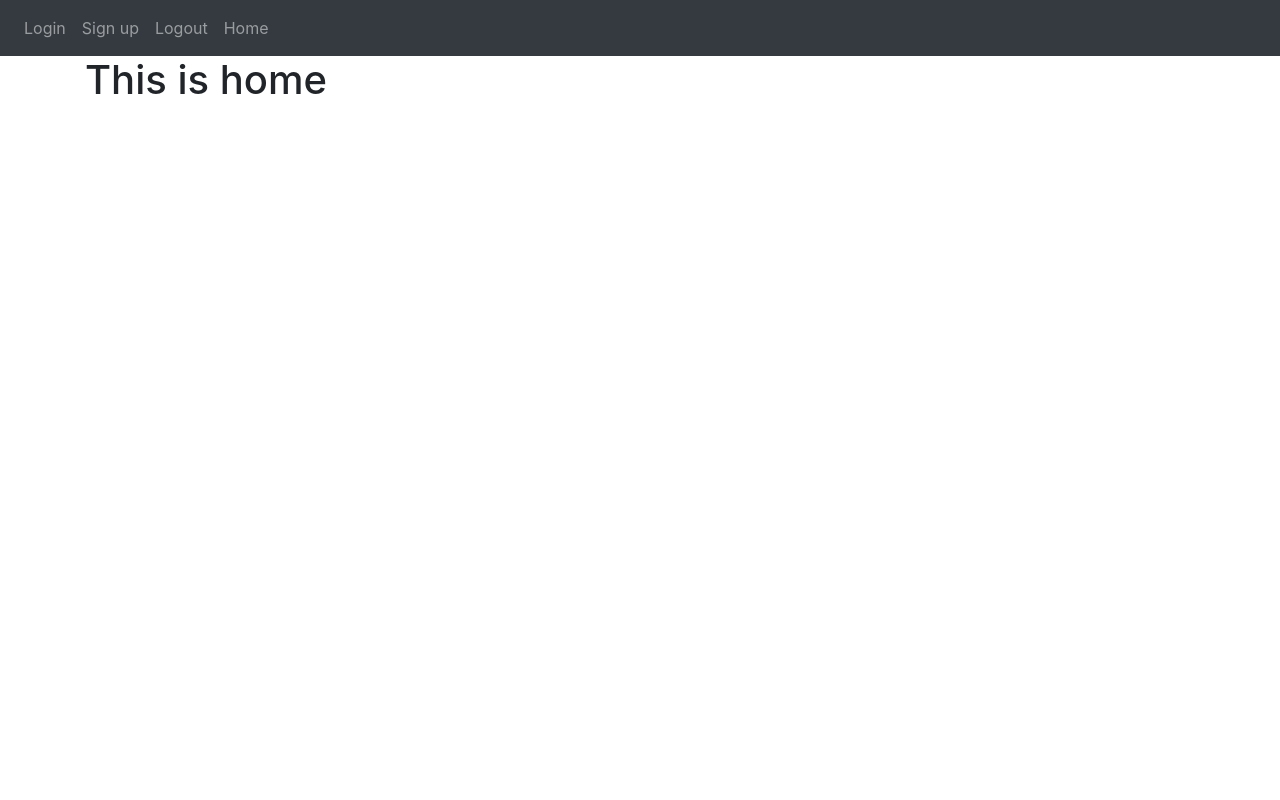
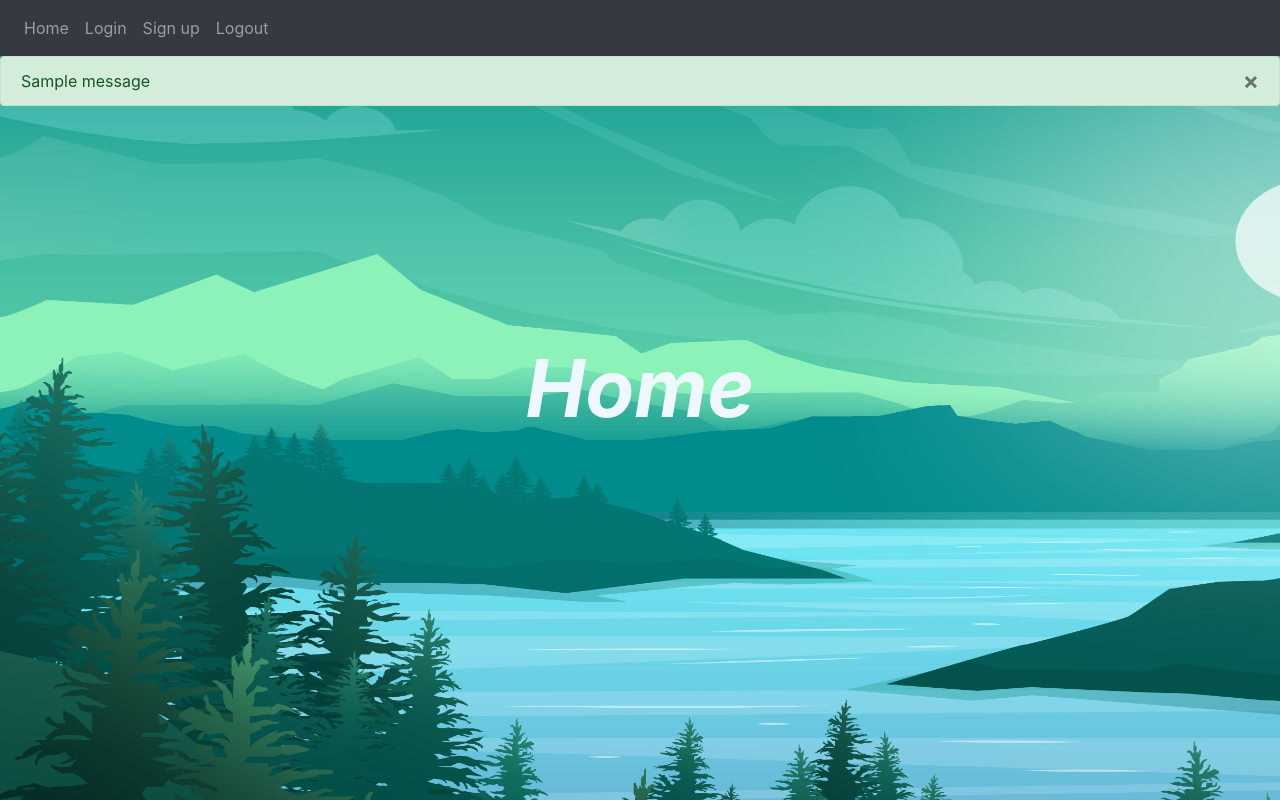
Before and after one commit to raghibnsl/NSL_Training, a Flask app: page / in a window 1280 px wide. Run offline with Flask 2, Linux system fonts and the light colour scheme; tables that the repository leaves empty hold one stand-in row (values such as "Sample post"); one stand-in notice (Sample message) is shown; some libraries are stand-ins or nearby versions.

Commit message:
flask_web_thurs

```diff
--- a/flask/web_site/templates/base.html
+++ b/flask/web_site/templates/base.html
@@ -1,5 +1,6 @@
 <!DOCTYPE html>
 <html lang="en">
+
     <head>
         <meta charset="UTF-8">
         <meta name="viewport" content="width=device-width, initial-scale=1">
@@ -16,7 +17,7 @@
         />
         <title>{% block title %}Home{% endblock %}</title>
     </head>
-    <body>
+    <body style="background-image:url('../static/bg.jpg');background-repeat:no-repeat;background-size:2050px 1100px;">
         <nav class="navbar navbar-expand-lg navbar-dark bg-dark">
             <button
             class="navbar-toggler"
@@ -27,13 +28,34 @@
             </button>
             <div class="collapse navbar-collapse" id="navbar">
                 <div class="navbar-nav">
+                    <a class="nav-item nav-link" id="home" href="/">Home</a>
                     <a class="nav-item nav-link" id="login" href="/login">Login</a>
                     <a class="nav-item nav-link" id="signup" href="/signup">Sign up</a>
                     <a class="nav-item nav-link" id="logout" href="/logout">Logout</a>
-                    <a class="nav-item nav-link" id="home" href="/">Home</a>
                 </div>
             </div>
         </nav>
+        {% with messages= get_flashed_messages(with_categories=true) %}
+        {% if messages %}
+            {% for category,message in messages %}
+            {% if category=='error'%}
+            <div class="alert alert-danger alert-dismissable fade show" role="alert">
+                {{message}}
+                <button type="button" class="close" data-dismiss="alert">
+                    <span aria-hidden="true">&times;</span>
+                </button>
+            </div>
+            {% else %}
+            <div class="alert alert-success alert-dismissable fade show" role="alert">
+                {{message}}
+                <button type="button" class="close" data-dismiss="alert">
+                    <span aria-hidden="true">&times;</span>
+                </button>
+            </div>
+            {% endif %}
+            {% endfor %}
+        {% endif %}
+        {% endwith %}
         <div class="container">
         {% block content %}
         {% endblock %}
--- a/flask/web_site/templates/home.html
+++ b/flask/web_site/templates/home.html
@@ -1,5 +1,27 @@
 {% extends "base.html" %} {% block title %}Home{% endblock %}
 
 {% block content %}
-<h1>This is home</h1>
-{% endblock %}
+<style>
+    .container {
+        display:block;
+        top:0%;
+        color:aliceblue;
+        position: absolute;
+        top: 30%;
+        right: 0%;
+        left: 0%;
+        height: 300px;
+        padding:10px;
+
+    }
+    .vertical-center {
+        text-align:center;
+        color:aliceblue;
+        vertical-align: middle;
+        font-size:500%
+
+    }
+</style>
+<div class="container">
+    <h1 class="vertical-center"><em><strong>Home</strong></em><h1>
+</div>{% endblock %}
```
Also changed, not shown: flask/web_site/__init__.py (+16 -0 lines), flask/web_site/auth.py (+22 -3 lines), flask/web_site/models.py (+16 -0 lines), flask/web_site/templates/login.html (+17 -4 lines), flask/web_site/templates/logout.html (+27 -1 lines), flask/web_site/templates/signup.html (+24 -7 lines), flask/web_site/database.db (added), flask/web_site/static/bg.jpg (added).
